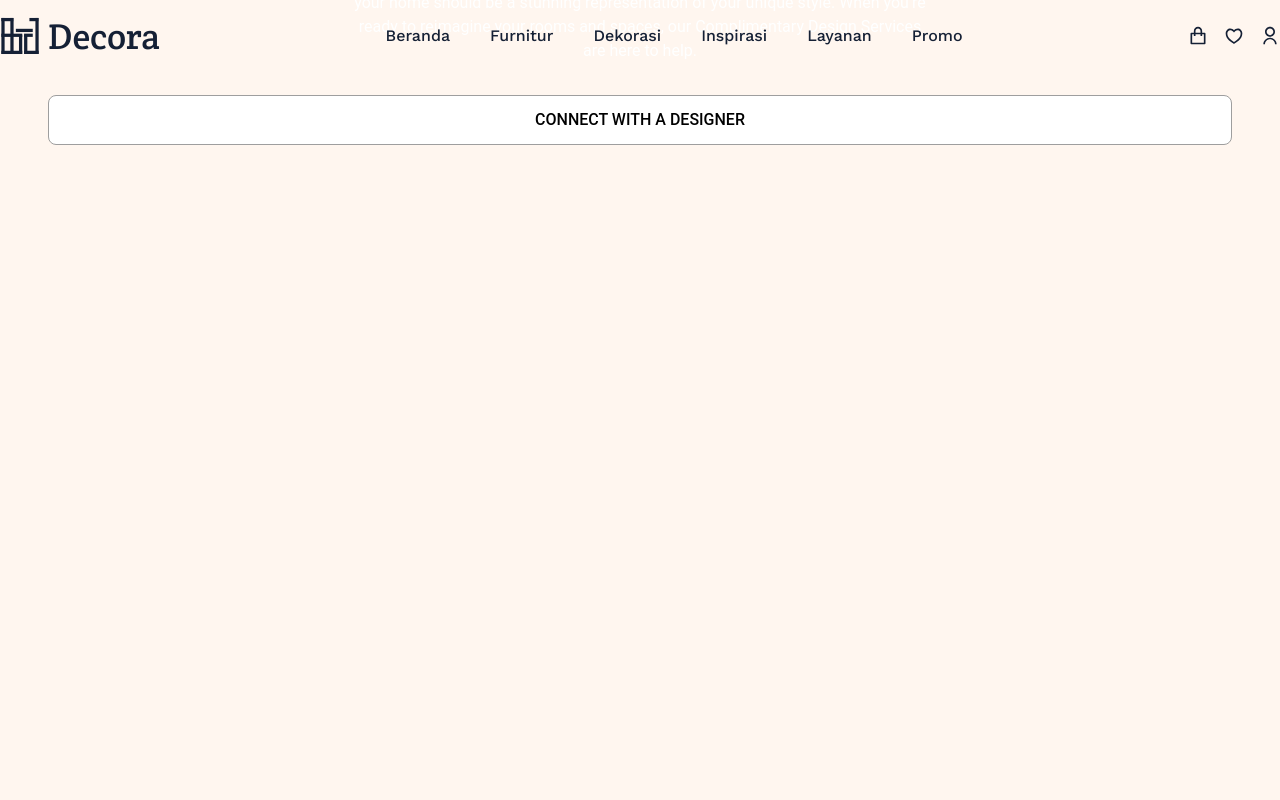
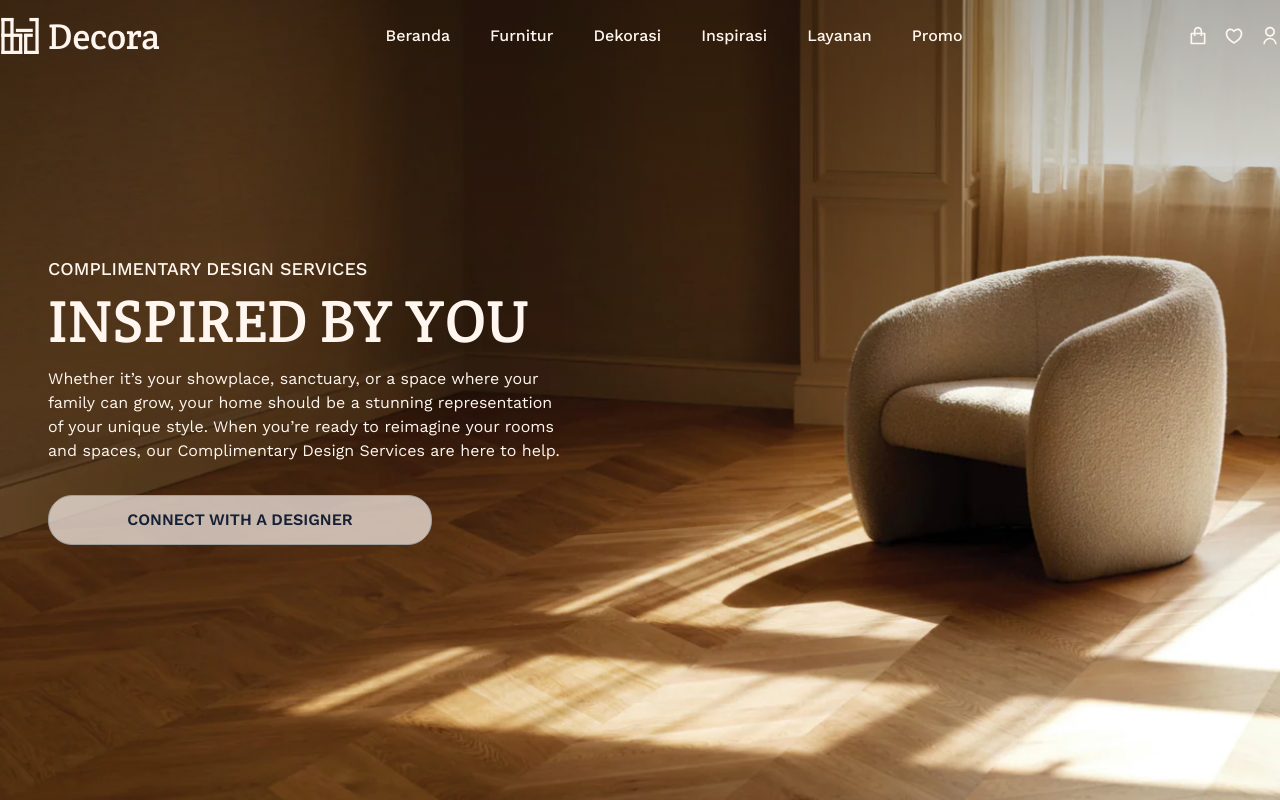
Before and after one commit to SkyStand/Decora-FE, a Next.js app: page /layanan in a window 1280 px wide. Built offline with nearby package versions, Linux system fonts and the light colour scheme.

Commit message:
service page

```diff
--- a/src/app/layanan/page.tsx
+++ b/src/app/layanan/page.tsx
@@ -3,42 +3,34 @@
 import React from 'react';
 import Image from 'next/image';
 import Navbar from '@/components/layout/Navbar';
-import Header from '@/components/layout/Header';
 
 const ServicePage = () => {
     return (
-        <main>
-            <Navbar isHomePage={false} />
-            <div className="relative">
+        <main className="">
+            <div className="fixed top-0 w-full z-50">
+                <Navbar isHomePage={true} />
+            </div>
+            <div className="h-screen w-full absolute inset-x-0 top">
                 <Image
                     src="/images/header/headerservice.png"
                     alt="Service Header"
                     layout="fill"
                     objectFit="cover"
                     quality={100}
-                    className="w-full h-screen"
+                    className="absolute inset-0 z-0"
                 />
-                <div className="absolute inset-0 bg-black bg-opacity-40"></div>
-                <div className="absolute inset-0 flex flex-col justify-center items-center text-center text-white px-4 md:px-8 lg:px-12">
+                 <div className="absolute inset-0 bg-gradient-to-b from-black/30 via-black/0 to-transparent z-10"></div>
+                <div className="absolute inset-0 flex flex-col justify-center items-start text-left text-salmon-1 font-worksans px-4 md:px-8 lg:px-12 z-20 max-w-7xl mx-auto">
                     <h2 className="text-lg font-medium mb-2">COMPLIMENTARY DESIGN SERVICES</h2>
-                    <h1 className="text-4xl md:text-5xl lg:text-6xl font-semibold mb-4">INSPIRED BY YOU</h1>
-                    <p className="max-w-xl mb-8">
+                    <h1 className="text-4xl md:text-5xl lg:text-6xl mb-4 font-crete">INSPIRED BY YOU</h1>
+                    <p className="max-w-lg mb-8">
                         Whether it’s your showplace, sanctuary, or a space where your family can grow, your home should be a stunning representation of your unique style. When you’re ready to reimagine your rooms and spaces, our Complimentary Design Services are here to help.
                     </p>
-                    <button className="px-6 py-3 bg-white text-black font-medium rounded-lg">
+                    <button className="px-6 py-3 max-w-sm bg-opacity-70 bg-salmon-1 text-blue-tua font-semibold rounded-3xl">
                         CONNECT WITH A DESIGNER
                     </button>
                 </div>
             </div>
-
-            {/* <Header
-              backgroundImage="/images/header/headerservice.png"
-              title="Rumahku udah hampir lengkap, tapi aku butuh karpet baru"
-              subtitle="Buat ruang untuk hidup lebih baik"
-              buttonText="Jelajahi Sekarang"
-              buttonLink="/furnitur"
-              isHomePage={true}
-            /> */}
         </main>
     );
 };
```
